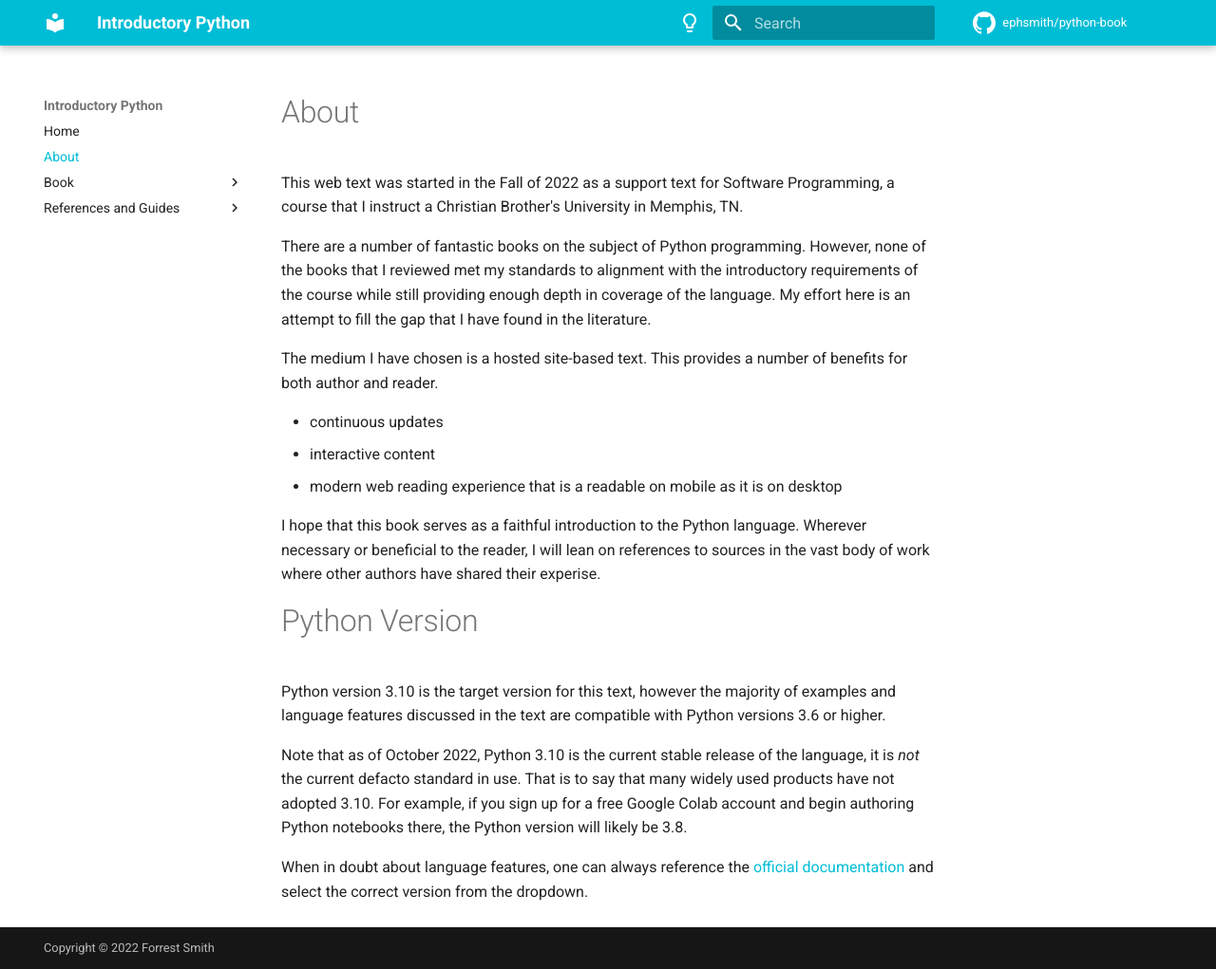
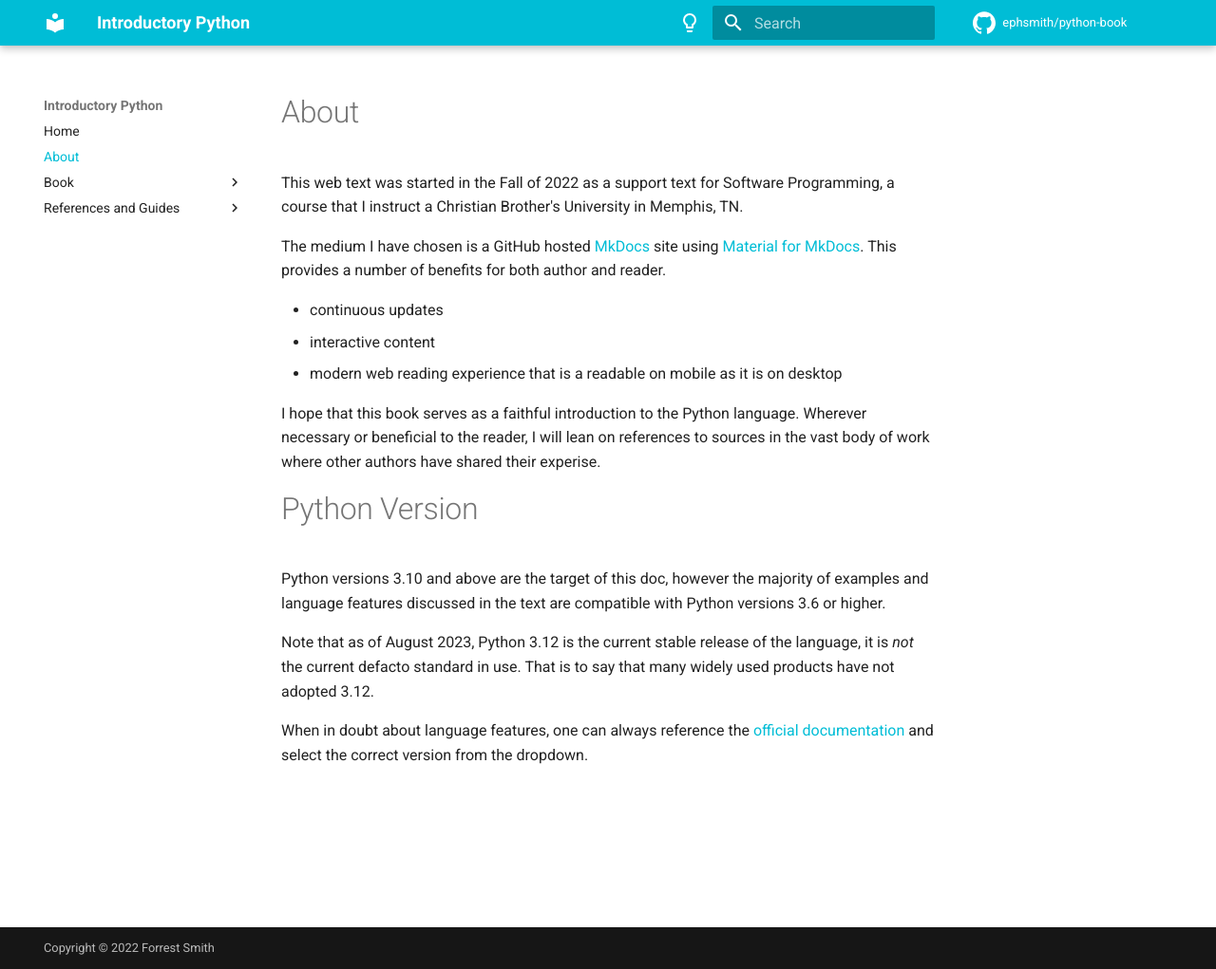
Before and after one commit to ephsmith/python-book, an MkDocs documentation site: the page built from docs/about.md, in a window 1280 px wide and 1021 px high. Shown: the whole window at 95% size. Built offline with MkDocs 1.6.1 and Material for MkDocs 9.7.7, drawn with Linux system fonts in a browser that asks for light colours; comment, search, counter and statistics services are not loaded.

Commit message:
ABOUT: - updated about to include current version. - removed unnecessary text

```diff
--- a/docs/about.md
+++ b/docs/about.md
@@ -3,14 +3,7 @@ This web text was started in the Fall of 2022 as a support text for
 Software Programming, a course that I instruct a Christian Brother's
 University in Memphis, TN.
 
-There are a number of fantastic books on the subject of Python
-programming. However, none of the books that I reviewed met my standards to
-alignment with the introductory requirements of the course while still providing
-enough depth in coverage of the language. My effort here is an
-attempt to fill the gap that I have found in the literature.
-
-The medium I have chosen is a hosted site-based text. This provides a
-number of benefits for both author and reader.
+The medium I have chosen is a GitHub hosted [MkDocs](https://www.mkdocs.org) site using [Material for MkDocs](https://squidfunk.github.io/mkdocs-material/). This provides a number of benefits for both author and reader.
 
 - continuous updates
 - interactive content
@@ -23,15 +16,13 @@ on references to sources in the vast body of work where other authors
 have shared their experise.
 
 # Python Version
-Python version 3.10 is the target version for this text, however the
+Python versions 3.10 and above are the target of this doc, however the
 majority of examples and language features discussed in the text are
 compatible with Python versions 3.6 or higher.
 
-Note that as of October 2022, Python 3.10 is the current stable release
+Note that as of August 2023, Python 3.12 is the current stable release
 of the language, it is *not* the current defacto standard in use. That is
-to say that many widely used products have not adopted 3.10. For example,
-if you sign up for a free Google Colab account and begin authoring Python
-notebooks there, the Python version will likely be 3.8.
+to say that many widely used products have not adopted 3.12.
 
 When in doubt about language features, one can always reference the
 [official documentation](https://docs.python.org) and select the correct
```
